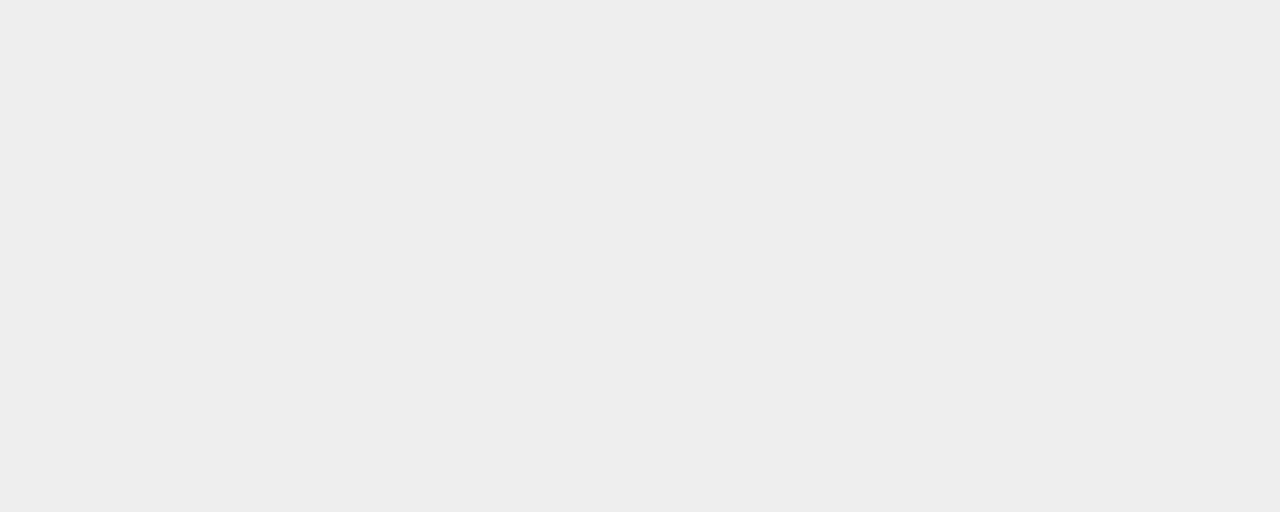
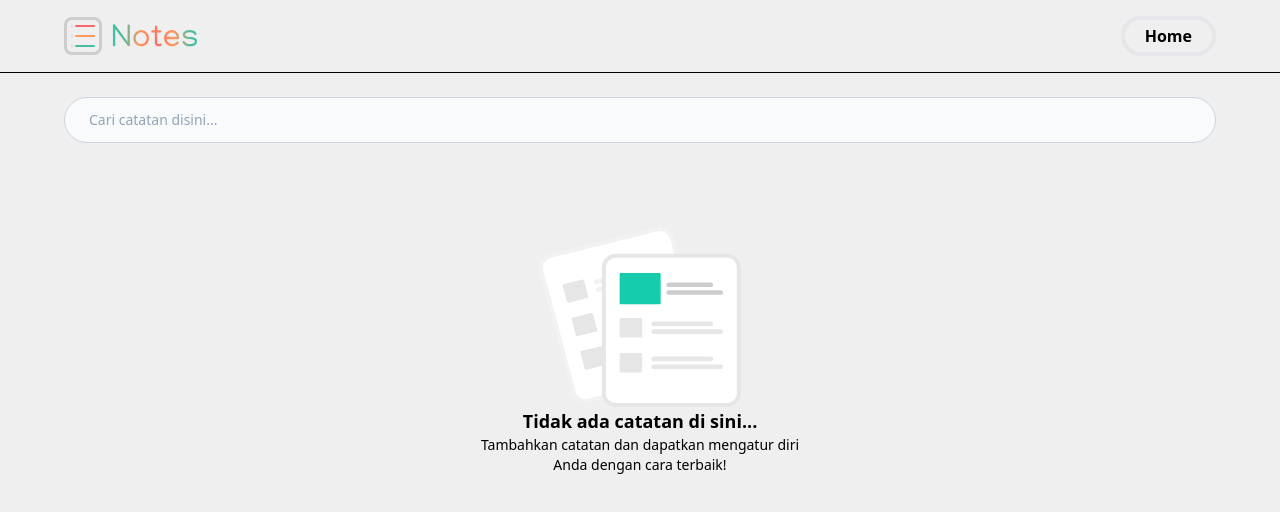
Before and after one commit to ulinnajaaldi/Notes, a React (Create React App) app: page /arsip in a window 1280 px wide. Before the commit this address had no page. Shown: the top 512 px of the page. Built offline with nearby package versions, Linux system fonts and the light colour scheme.

Commit message:
Add Search Delete Archive

```diff
--- a/src/components/NavigationBar.jsx
+++ b/src/components/NavigationBar.jsx
@@ -10,10 +10,10 @@ export const NavigationBar = () => {
       </div>
       <div className="flex">
         <Link
-          to={"/archive"}
+          to={"/arsip"}
           className="border-solid border-4 rounded-full px-5 p-1 font-bold text-md hover:bg-green-500 hover:border-green-500 hover:text-white"
         >
-          Archive
+          Arsip
         </Link>
       </div>
     </nav>
--- a/src/components/NoteCard.jsx
+++ b/src/components/NoteCard.jsx
@@ -19,14 +19,16 @@ export const NoteCard = ({
   const navigate = useNavigate();
   return (
     <div className="relative group h-fit">
-      <div
-        className="bg-amber-400 max-w-[450px] xl:min-h-[250px] lg:min-h-[300px] md:min-h-[280px] min-h-[300px] max-h-[500px] rounded-lg items-center m-auto p-5 text-white relative shadow-sm"
-        onClick={() => {
-          navigate(`/detail/${id}`);
-        }}
-      >
+      <div className="bg-amber-400 max-w-[450px] xl:min-h-[250px] lg:min-h-[300px] md:min-h-[280px] min-h-[300px] max-h-[500px] rounded-lg items-center m-auto p-5 text-white relative shadow-sm">
         <div className="flex justify-between items-center font-bold">
-          <h1 className="text-base">{title}</h1>
+          <h1
+            className="text-base cursor-pointer hover:underline"
+            onClick={() => {
+              navigate(`/detail/${id}`);
+            }}
+          >
+            {title}
+          </h1>
           <p className="text-sm">{showFormattedDate(createdAt)}</p>
         </div>
 
@@ -46,7 +48,7 @@ export const NoteCard = ({
                 className={`p-2 rounded-lg ${
                   statusName === "note"
                     ? "bg-emerald-500 hover:bg-emerald-600 "
-                    : "bg-orange-400 hover:bg-gray-500 hover:text-yellow-400"
+                    : "bg-teal-500 hover:bg-teal-600 "
                 }`}
                 onClick={(event) => {
                   event.stopPropagation();
@@ -62,11 +64,11 @@ export const NoteCard = ({
                 <span className="flex justify-center items-center">
                   {statusName === "note" ? (
                     <div>
-                      <BsFolderCheck size={20} />
+                      <BsFolderCheck size={20} title="Arsip" />
                     </div>
                   ) : (
                     <div>
-                      <BsFolderX size={20} />
+                      <BsFolderX size={20} title="Batalkan Arsip" />
                     </div>
                   )}
                 </span>
@@ -78,3 +80,13 @@ export const NoteCard = ({
     </div>
   );
 };
+
+NoteCard.propTypes = {
+  note: PropTypes.object.isRequired,
+  statusName: PropTypes.string.isRequired,
+  onDelete: PropTypes.func.isRequired,
+  onChangeArchiveStatus: PropTypes.func.isRequired,
+  setData: PropTypes.func.isRequired,
+  getActiveNotes: PropTypes.func,
+  getArchivedNotes: PropTypes.func,
+};
--- /dev/null
+++ b/src/components/NoteDetail.jsx
@@ -0,0 +1,24 @@
+import React from "react";
+import { showFormattedDate } from "../utils/index";
+import parser from "html-react-parser";
+import PropTypes from "prop-types";
+
+export const NoteDetail = ({ note }) => {
+  const { title, createdAt, body } = note;
+
+  return (
+    <div>
+      <div className="rounded-xl p-12 bg-amber-400 m-16 text-white ">
+        <div className="flex items-center justify-between">
+          <h1 className="my-5 font-bold text-6xl ">{title}</h1>
+          <p className="text-xl">{showFormattedDate(createdAt)}</p>
+        </div>
+        <p className="mt-2 text-xl leading-10">{parser(body)}</p>
+      </div>
+    </div>
+  );
+};
+
+NoteDetail.propTypes = {
+  note: PropTypes.object.isRequired,
+};
--- a/src/pages/ArchivePage.jsx
+++ b/src/pages/ArchivePage.jsx
@@ -1,12 +1,65 @@
 import React, { useState, useEffect } from "react";
+import { NoteCard } from "../components/NoteCard";
+import { NoteSearch } from "../components/NoteSearch";
 import { NavigationBarHome } from "../components/NavigationBarHome";
 import { NoteEmpty } from "../components/NoteEmpty";
+import { useSearchParams } from "react-router-dom";
+import {
+  deleteNote,
+  getArchivedNotes,
+  unarchiveNote,
+} from "../utils/local-data";
 
 export const ArchivePage = () => {
+  const archiveNote = getArchivedNotes();
+  const [data, setData] = useState(archiveNote);
+  const [statusName, setStatusName] = useState("");
+  const [searchParams, setSearchParams] = useSearchParams();
+
+  const title = searchParams.get("title") || "";
+
+  const setSearchParamsHandler = (title) => {
+    setSearchParams({ title });
+  };
+
+  useEffect(() => {
+    setStatusName("archived");
+    if (!title) {
+      setData(getArchivedNotes());
+    } else {
+      setData(
+        getArchivedNotes().filter((note) =>
+          note.title.toLowerCase().includes(title.toLowerCase())
+        )
+      );
+    }
+  }, [title]);
+
   return (
     <div>
       <NavigationBarHome />
-      <NoteEmpty />
+      <NoteSearch
+        title={title}
+        setSearchParamsHandler={setSearchParamsHandler}
+      />
+      <div className="mx-8 md:mx-16 my-6 grid sm:grid-cols-2 md:grid-cols-2 gap-5 lg:grid-cols-3 relative">
+        {data.length === 0 ? (
+          <NoteEmpty className="absolute top-36 left-1/2 transform -translate-x-1/2 -translate-y-1/2" />
+        ) : (
+          !!data &&
+          data.map((item, index) => (
+            <NoteCard
+              key={index}
+              note={item}
+              statusName={statusName}
+              onChangeArchiveStatus={unarchiveNote}
+              onDelete={deleteNote}
+              setData={setData}
+              getArchivedNotes={getArchivedNotes}
+            />
+          ))
+        )}
+      </div>
     </div>
   );
 };
--- /dev/null
+++ b/src/pages/DetailPage.jsx
@@ -0,0 +1,22 @@
+import React from "react";
+import { useParams } from "react-router-dom";
+import { getNoteId } from "../utils/local-data";
+import { NavigationBarHome } from "../components/NavigationBarHome";
+import { NoteEmpty } from "../components/NoteEmpty";
+import { NoteDetail } from "../components/NoteDetail";
+
+export const DetailPage = () => {
+  const { id } = useParams();
+  const data = getNoteId(id);
+
+  return (
+    <div>
+      <NavigationBarHome />
+      {!data ? (
+        <NoteEmpty className="absolute top-36 left-1/2 transform -translate-x-1/2 -translate-y-1/2" />
+      ) : (
+        !!data && <NoteDetail note={data} />
+      )}
+    </div>
+  );
+};
--- a/src/utils/local-data.js
+++ b/src/utils/local-data.js
@@ -1,44 +1,44 @@
 let notes = [
   {
-    id: 'notes-1',
-    title: 'Babel',
-    body: 'Babel merupakan tools open-source yang digunakan untuk mengubah sintaks ECMAScript 2015+ menjadi sintaks yang didukung oleh JavaScript engine versi lama. Babel sering dipakai ketika kita menggunakan sintaks terbaru termasuk sintaks JSX.',
-    createdAt: '2022-04-14T04:27:34.572Z',
+    id: "notes-1",
+    title: "Babel",
+    body: "Babel merupakan tools open-source yang digunakan untuk mengubah sintaks ECMAScript 2015+ menjadi sintaks yang didukung oleh JavaScript engine versi lama. Babel sering dipakai ketika kita menggunakan sintaks terbaru termasuk sintaks JSX.",
+    createdAt: "2022-04-14T04:27:34.572Z",
     archived: false,
   },
   {
-    id: 'notes-2',
-    title: 'Functional Component',
-    body: 'Functional component merupakan React component yang dibuat menggunakan fungsi JavaScript. Agar fungsi JavaScript dapat disebut component ia harus mengembalikan React element dan dipanggil layaknya React component.',
-    createdAt: '2022-04-14T04:27:34.572Z',
+    id: "notes-2",
+    title: "Functional Component",
+    body: "Functional component merupakan React component yang dibuat menggunakan fungsi JavaScript. Agar fungsi JavaScript dapat disebut component ia harus mengembalikan React element dan dipanggil layaknya React component.",
+    createdAt: "2022-04-14T04:27:34.572Z",
     archived: false,
   },
   {
-    id: 'notes-3',
-    title: 'Modularization',
-    body: 'Dalam konteks pemrograman JavaScript, modularization merupakan teknik dalam memecah atau menggunakan kode dalam berkas JavaScript secara terpisah berdasarkan tanggung jawabnya masing-masing.',
-    createdAt: '2022-04-14T04:27:34.572Z',
+    id: "notes-3",
+    title: "Modularization",
+    body: "Dalam konteks pemrograman JavaScript, modularization merupakan teknik dalam memecah atau menggunakan kode dalam berkas JavaScript secara terpisah berdasarkan tanggung jawabnya masing-masing.",
+    createdAt: "2022-04-14T04:27:34.572Z",
     archived: false,
   },
   {
-    id: 'notes-4',
-    title: 'Lifecycle',
-    body: 'Dalam konteks React component, lifecycle merupakan kumpulan method yang menjadi siklus hidup mulai dari component dibuat (constructor), dicetak (render), pasca-cetak (componentDidMount), dan sebagainya. ',
-    createdAt: '2022-04-14T04:27:34.572Z',
+    id: "notes-4",
+    title: "Lifecycle",
+    body: "Dalam konteks React component, lifecycle merupakan kumpulan method yang menjadi siklus hidup mulai dari component dibuat (constructor), dicetak (render), pasca-cetak (componentDidMount), dan sebagainya. ",
+    createdAt: "2022-04-14T04:27:34.572Z",
     archived: false,
   },
   {
-    id: 'notes-5',
-    title: 'ESM',
-    body: 'ESM (ECMAScript Module) merupakan format modularisasi standar JavaScript.',
-    createdAt: '2022-04-14T04:27:34.572Z',
+    id: "notes-5",
+    title: "ESM",
+    body: "ESM (ECMAScript Module) merupakan format modularisasi standar JavaScript.",
+    createdAt: "2022-04-14T04:27:34.572Z",
     archived: false,
   },
   {
-    id: 'notes-6',
-    title: 'Module Bundler',
-    body: 'Dalam konteks pemrograman JavaScript, module bundler merupakan tools yang digunakan untuk menggabungkan seluruh modul JavaScript yang digunakan oleh aplikasi menjadi satu berkas.',
-    createdAt: '2022-04-14T04:27:34.572Z',
+    id: "notes-6",
+    title: "Module Bundler",
+    body: "Dalam konteks pemrograman JavaScript, module bundler merupakan tools yang digunakan untuk menggabungkan seluruh modul JavaScript yang digunakan oleh aplikasi menjadi satu berkas.",
+    createdAt: "2022-04-14T04:27:34.572Z",
     archived: false,
   },
 ];
@@ -63,9 +63,16 @@ function getArchivedNotes() {
 }
 
 function addNote({ title, body }) {
-  notes = [...notes, {
-    id: `notes-${+new Date()}`, title: title || '(untitled)', body, createdAt: new Date().toISOString(), archived: false,
-  }];
+  notes = [
+    ...notes,
+    {
+      id: `notes-${+new Date()}`,
+      title: title || "(untitled)",
+      body,
+      createdAt: new Date().toISOString(),
+      archived: false,
+    },
+  ];
 }
 
 function deleteNote(id) {
@@ -104,6 +111,15 @@ function editNote({ id, title, body }) {
   });
 }
 
+const getNoteId = (id) => {
+  if (!id) {
+    return undefined;
+  } else {
+    const note = notes.filter((note) => note.id === id)[0];
+    return note;
+  }
+};
+
 export {
   getAllNotes,
   getActiveNotes,
@@ -114,4 +130,5 @@ export {
   archiveNote,
   unarchiveNote,
   addNote,
+  getNoteId,
 };
```
Also changed, not shown: src/App.js (+6 -1 lines).
